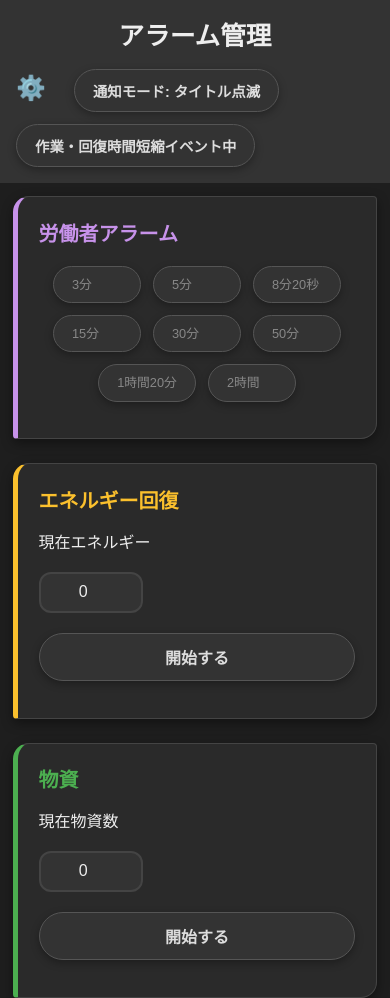
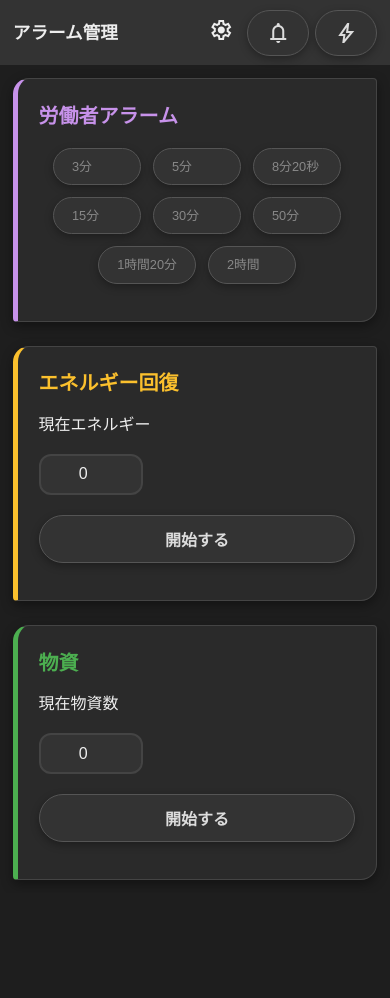
Before and after one commit to ineko0402/farm-merge-alert, a plain HTML site: page index.html in a window 390 px wide. After the commit the page ends 893 px from the top, so only its background shows below. Drawn offline with nearby package versions, Linux system fonts and the light colour scheme.

Commit message:
feat: Material Symbolsを導入し、設定リンクと通知/イベントボタンにアイコンを追加、モバイル向けUIを改善

```diff
--- a/index.html
+++ b/index.html
@@ -9,6 +9,8 @@
   <link rel="manifest" href="manifest.json">
   <meta name="theme-color" content="#5b21b6">
   <link rel="icon" href="icon-192.png">
+  <link rel="stylesheet"
+    href="https://fonts.googleapis.com/css2?family=Material+Symbols+Outlined:opsz,wght,FILL,GRAD@20..48,100..700,0..1,-50..200" />
   <script src="//www.midijs.net/lib/midi.js"></script>
   <script>
     // Service Worker 登録
@@ -49,10 +51,17 @@
   <header>
     <h1>アラーム管理</h1>
     <div class="notif-controls">
-      <a href="settings.html" class="settings-link"
-        style="text-decoration: none; font-size: 1.5rem; margin-right: 1rem;">⚙️</a>
-      <button id="enableNotif">通知を有効にする</button>
-      <button id="halfEventButton" class="event-btn">作業・回復時間短縮イベント中</button>
+      <a href="settings.html" class="settings-link" title="設定">
+        <span class="material-symbols-outlined">settings</span>
+      </a>
+      <button id="enableNotif" title="通知モード">
+        <span class="material-symbols-outlined">notifications</span>
+        <span class="btn-text">通知を有効にする</span>
+      </button>
+      <button id="halfEventButton" class="event-btn" title="イベント切り替え">
+        <span class="material-symbols-outlined">bolt</span>
+        <span class="btn-text">作業・回復時間短縮イベント中</span>
+      </button>
     </div>
   </header>
 
--- a/script.js
+++ b/script.js
@@ -22,18 +22,19 @@ const $enableNotif = $('#enableNotif');
 // UIを現在のモードに合わせて更新する関数
 function updateNotifButtonUI() {
   if (!$enableNotif) return;
+  const $btnText = $enableNotif.querySelector('.btn-text');
 
   if (notificationMode === 'desktop') {
-    $enableNotif.textContent = '通知モード: デスクトップ';
+    if ($btnText) $btnText.textContent = '通知モード: デスクトップ';
     $enableNotif.style.backgroundColor = '#4fc3f7';
     $enableNotif.style.color = '#000';
     if (Notification.permission !== 'granted') {
-      $enableNotif.textContent = '通知モード: 権限が必要です';
+      if ($btnText) $btnText.textContent = '通知モード: 権限が必要です';
       $enableNotif.style.backgroundColor = '#d32f2f'; // 赤色
       $enableNotif.style.color = '#fff';
     }
   } else {
-    $enableNotif.textContent = '通知モード: タイトル点滅';
+    if ($btnText) $btnText.textContent = '通知モード: タイトル点滅';
     $enableNotif.style.backgroundColor = '#333';
     $enableNotif.style.color = '#ddd';
   }
--- a/style.css
+++ b/style.css
@@ -19,6 +19,15 @@
   /* Design Systemで推奨されるイージングの追加 */
   --ease-out-quart: cubic-bezier(0.25, 1, 0.5, 1);
   --ease-in-out-quart: cubic-bezier(0.76, 0, 0.24, 1);
+}
+
+.material-symbols-outlined {
+  font-variation-settings:
+  'FILL' 0,
+  'wght' 400,
+  'GRAD' 0,
+  'opsz' 24;
+  vertical-align: middle;
 }
 
 * { box-sizing: border-box; }
@@ -233,6 +242,31 @@ main {
   /* 推奨イージングを適用 */
   transition: all 0.4s var(--ease-out-quart);
   box-shadow: 0 3px 8px rgba(0,0,0,0.3);
+  display: inline-flex;
+  align-items: center;
+  justify-content: center;
+  gap: 6px;
+}
+
+.settings-link {
+  color: var(--fg);
+  text-decoration: none;
+  display: inline-flex;
+  align-items: center;
+  justify-content: center;
+  width: 40px;
+  height: 40px;
+  border-radius: 50%;
+  transition: all 0.4s var(--ease-out-quart);
+}
+
+.settings-link:hover {
+  background: rgba(255,255,255,0.1);
+  transform: rotate(45deg);
+}
+
+.settings-link .material-symbols-outlined {
+  font-size: 24px;
 }
 
 #enableNotif:hover { background: #4fc3f7; color: #000; box-shadow: 0 12px 30px rgba(79,195,247,0.5); }
@@ -327,10 +361,23 @@ input[type=number]:focus {
   .two-col { grid-template-columns: 1fr; }
   main { padding: 0.8rem; }
   .workers { order: -1; }
-  header { flex-direction: column; gap: 12px; text-align: center; padding: 1rem; }
+  header {
+    flex-direction: row;
+    justify-content: space-between;
+    gap: 8px;
+    padding: 0.6rem 0.8rem;
+  }
+  h1 { font-size: 1.1rem; }
+  .notif-controls { gap: 6px; }
+  .notif-controls button {
+    padding: 8px;
+    min-width: 40px;
+    border-radius: 12px;
+  }
+  .btn-text { display: none; }
   .input-bar { flex-direction: column; align-items: stretch; }
   .input-bar input { margin-bottom: 8px; }
-  .timer { font-size: 2.5rem; }
+  .timer { font-size: 2.22rem; }
   .worker-mid .timer { font-size: 1.5rem; }
   .worker-right { flex-direction: column; }
   .worker-right button { width: 100%; }
```
